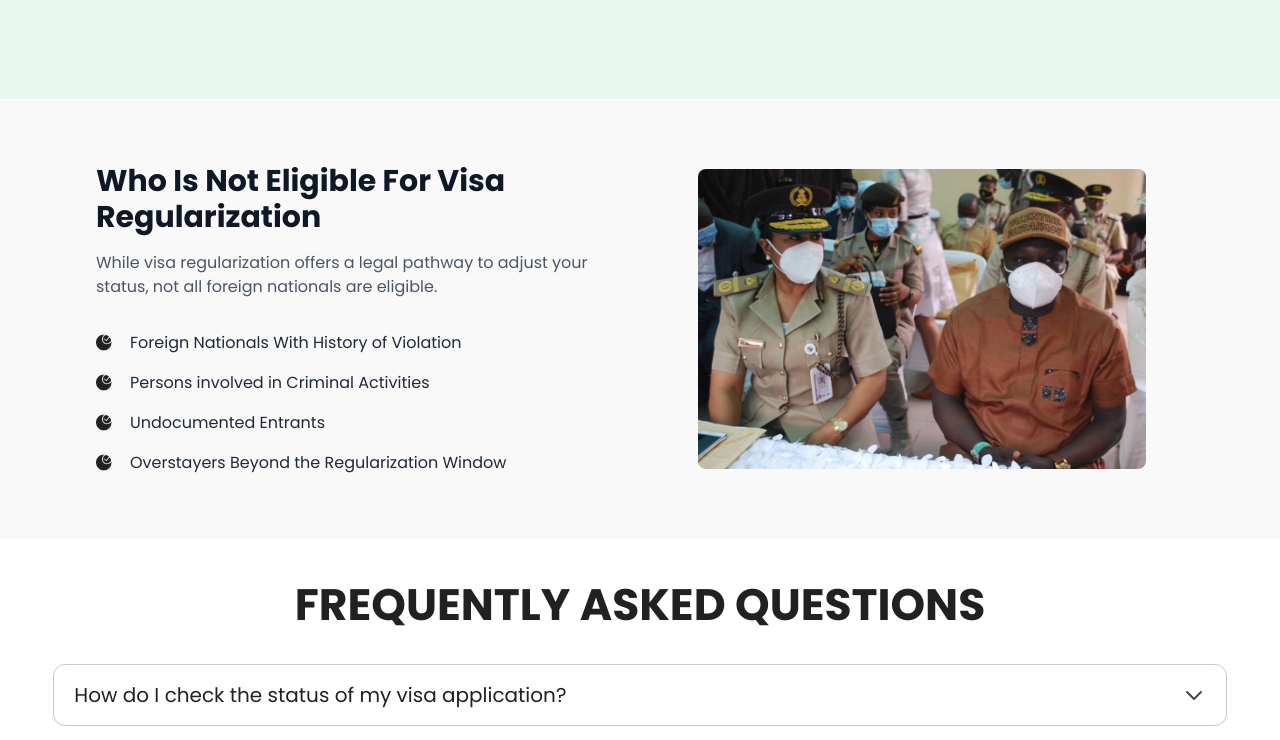
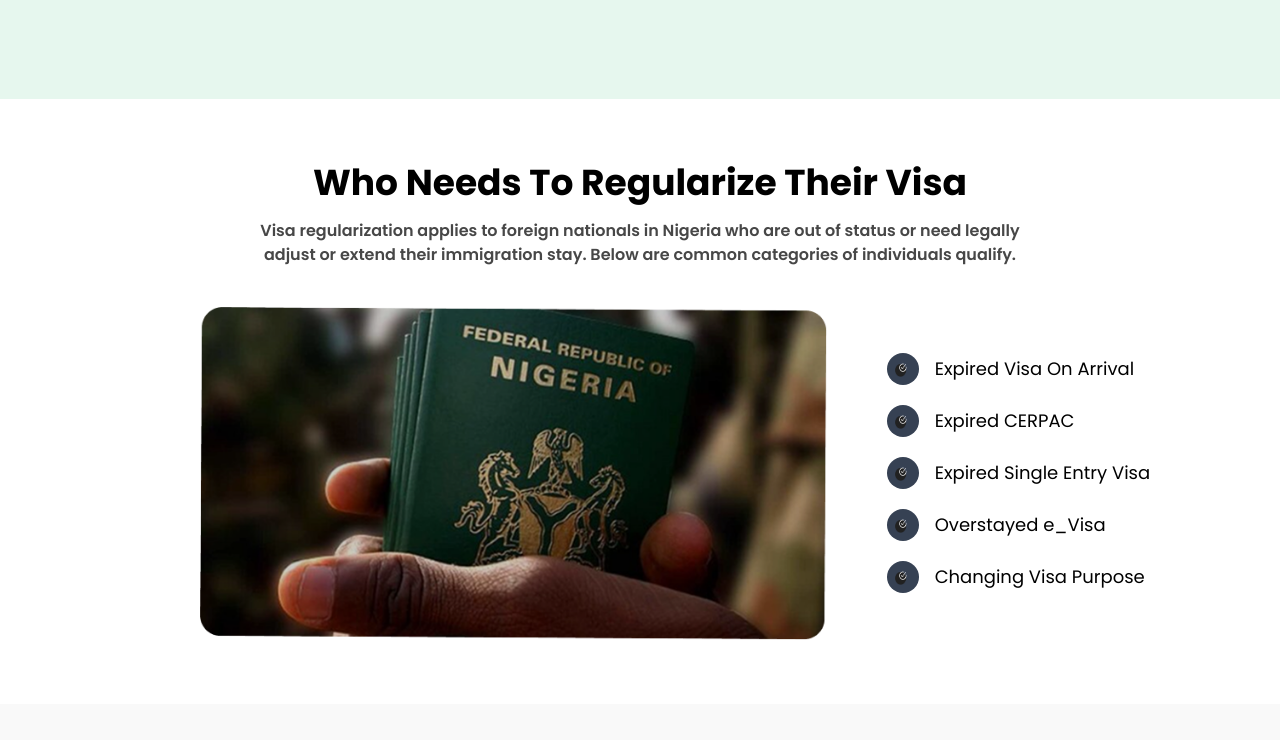
Before and after one commit to samadeola1/Nigeria-Immigration-Service, a React (Vite) app in the folder client/: page /information-center in a window 1280 px wide. Shown: the part 1531-2271 px from the top of the page. Built offline with nearby package versions, Linux system fonts and the light colour scheme.

Commit message:
get-started

```diff
--- a/client/src/components/information centre/RegularizeVisa.jsx
+++ b/client/src/components/information centre/RegularizeVisa.jsx
@@ -1,9 +1,64 @@
-import React from 'react'
+import React from 'react';
+import passportimg from "../../images/image 255 (1).png";
+import circle from "../../images/Frame 68.png";
+
+
 
 const RegularizeVisa = () => {
+
+  const items = [
+    "Expired Visa On Arrival",
+    "Expired CERPAC",
+    "Expired Single Entry Visa",
+    "Overstayed e_Visa",
+    "Changing Visa Purpose",
+  ];
+
+
   return (
-    <div></div>
-  )
-}
+    <>
+
+    <section className=" text-black py-16 px-6 md:px-20">
+      <div className="max-w-6xl mx-auto text-center mb-10">
+        <h2 className="text-3xl md:text-4xl font-bold mb-4">
+          Who Needs To Regularize Their Visa
+        </h2>
+        <p className="text-[#474747] font-semibold max-w-3xl mx-auto">
+          Visa regularization applies to foreign nationals in Nigeria who are
+          out of status or need legally adjust or extend their immigration
+          stay. Below are common categories of individuals qualify.
+        </p>
+      </div>
+      <section className='ml-30'>
+
+      <div className="flex flex-col md:flex-row items-center justify-center gap-15 max-w-6xl mx-auto">
+        {/* Image */}
+        <div className="w-full  ">
+          <img
+            src={passportimg}
+            alt="Nigerian Passport"
+            className="rounded-xl w-full object-cover "
+          />
+        </div>
+
+        {/* List */}
+        <div className=" md:w-1/2 space-y-5 container mx-auto justify-center">
+          {items.map((item, index) => (
+            <div key={index} className="flex items-center gap-4 text-lg">
+              <span className="bg-gray-700 text-black p-2 rounded-full">
+                < img src={circle} alt='circle-icon'  className="text-black w-4 h-4" />
+              </span>
+              <span className="text-black">{item}</span>
+            </div>
+          ))}
+        </div>
+      </div>
+      </section>
+    </section>
+
+
+    </>
+  );
+};
 
 export default RegularizeVisa
--- a/client/src/layout/Footer.jsx
+++ b/client/src/layout/Footer.jsx
@@ -75,9 +75,9 @@ const Footer = () => {
         </div>
 
         {/* Socials */}
-        <div className='flex flex-col'>
+        <div className=' flex-col'>
           <h4 className="font-semibold text-lg ">Socials</h4>
-          <div className="flex space-x-4 text-lg">
+          <div className=" space-x-4 text-lg">
             <a href="#" className="hover:text-gray-300"><FaFacebookF /></a>
             <a href="#" className="hover:text-gray-300"><FaInstagram /></a>
             <a href="#" className="hover:text-gray-300"><FaTwitter /></a>
```
Also changed, not shown: client/src/images/Frame 68.png (added), client/src/images/image 255 (1).png (added), client/src/sections/GetYourVisa.jsx (added), client/src/sections/VisitorMobile.jsx (added).
